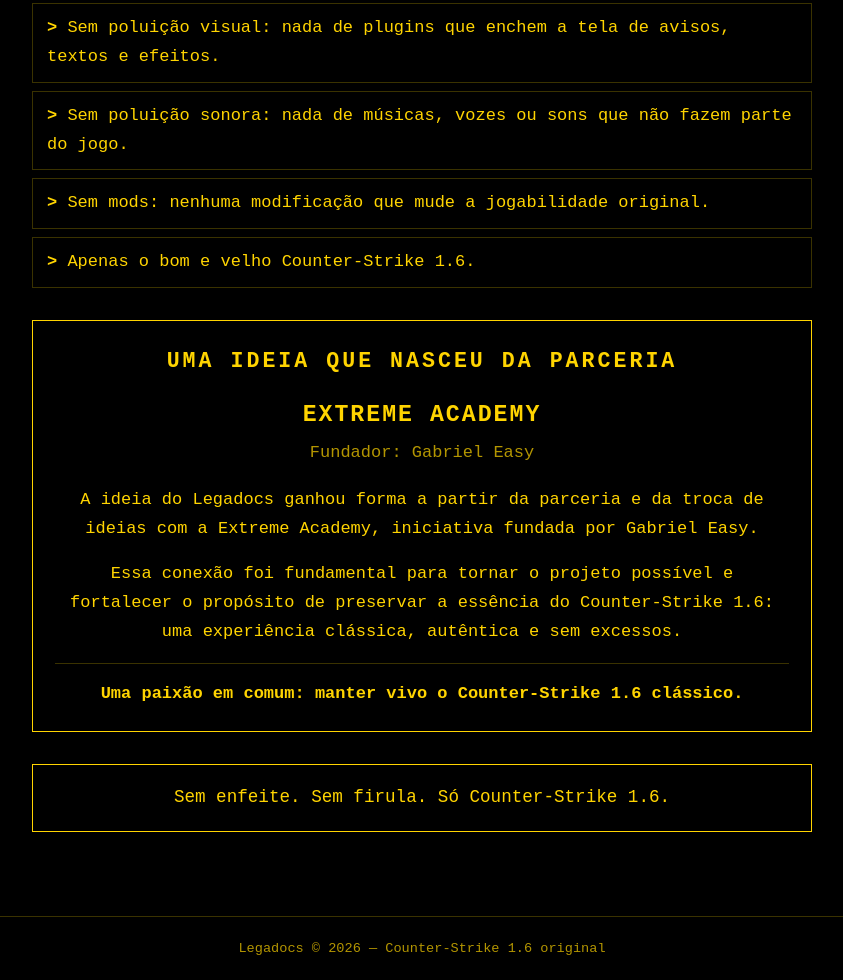
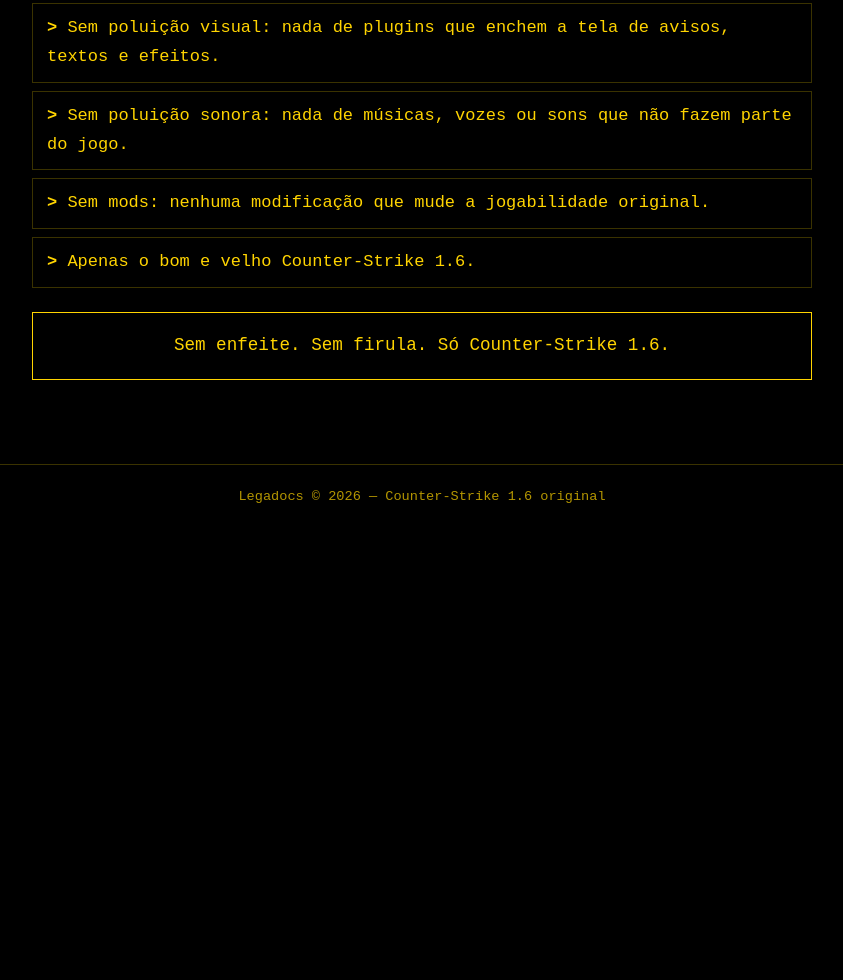
Before and after one commit to isaacdasilvacarneiro/legadocs, a plain HTML site: page index.html in a window 1280 px wide. Shown: the part 695-1675 px from the top of the page, without its empty margins (218-1061 px from the left). After the commit the page ends 1223 px from the top, so only its background shows below. Drawn offline with Linux system fonts and the light colour scheme.

Commit message:
Update index.html

```diff
--- a/index.html
+++ b/index.html
@@ -6,7 +6,7 @@
 
 <title>Legadocs | Counter-Strike 1.6 original</title>
 
-<meta name="description" content="Legadocs: comunidade dedicada à preservação do Counter-Strike 1.6 original, com a parceria da Extreme Academy. Sem mods, sem poluição visual e sonora.">
+<meta name="description" content="Legadocs: comunidade dedicada à preservação do Counter-Strike 1.6 original. Sem mods, sem poluição visual e sonora.">
 
 <meta name="theme-color" content="#000000">
 <link rel="canonical" href="https://www.legadocs.top/">
@@ -162,41 +162,6 @@
     font-weight: bold;
   }
 
-  .parceria {
-    border: 1px solid var(--amarelo);
-    padding: 22px;
-    margin: 32px 0;
-    text-align: center;
-  }
-
-  .parceria h2 {
-    border: none;
-    padding: 0;
-    margin: 0 0 16px;
-    font-size: 1.35rem;
-  }
-
-  .parceria .nome {
-    display: block;
-    color: var(--amarelo);
-    font-size: 1.45rem;
-    font-weight: bold;
-    letter-spacing: 2px;
-    margin: 10px 0 4px;
-  }
-
-  .parceria .fundador {
-    color: var(--amarelo-escuro);
-    margin-bottom: 18px;
-  }
-
-  .parceria .frase {
-    border-top: 1px solid var(--linha);
-    padding-top: 16px;
-    margin: 0;
-    font-weight: bold;
-  }
-
   .destaque {
     border: 1px solid var(--amarelo);
     padding: 18px 20px;
@@ -238,14 +203,6 @@
 
     body {
       font-size: 16px;
-    }
-
-    .parceria {
-      padding: 18px;
-    }
-
-    .parceria .nome {
-      font-size: 1.2rem;
     }
 
     h1, h2 {
@@ -338,35 +295,6 @@
     </li>
   </ul>
 
-  <section class="parceria">
-    <h2 data-i18n="partnershipTitle">
-      Uma ideia que nasceu da parceria
-    </h2>
-
-    <span class="nome">EXTREME ACADEMY</span>
-
-    <p class="fundador" data-i18n="founder">
-      Fundador: Gabriel Easy
-    </p>
-
-    <p data-i18n="partnership1">
-      A ideia do Legadocs ganhou forma a partir da parceria
-      e da troca de ideias com a Extreme Academy, iniciativa
-      fundada por Gabriel Easy.
-    </p>
-
-    <p data-i18n="partnership2">
-      Essa conexão foi fundamental para tornar o projeto possível
-      e fortalecer o propósito de preservar a essência do
-      Counter-Strike 1.6: uma experiência clássica, autêntica
-      e sem excessos.
-    </p>
-
-    <p class="frase" data-i18n="partnershipQuote">
-      Uma paixão em comum: manter vivo o Counter-Strike 1.6 clássico.
-    </p>
-  </section>
-
   <div class="destaque" data-i18n="highlight">
     Sem enfeite. Sem firula. Só Counter-Strike 1.6.
   </div>
@@ -383,7 +311,7 @@
   const translations = {
     "pt-BR": {
       pageTitle: "Legadocs | Counter-Strike 1.6 original",
-      description: "Legadocs: comunidade dedicada à preservação do Counter-Strike 1.6 original, com a parceria da Extreme Academy. Sem mods, sem poluição visual e sonora.",
+      description: "Legadocs: comunidade dedicada à preservação do Counter-Strike 1.6 original. Sem mods, sem poluição visual e sonora.",
       brand: "Legadocs",
       tagline: "Counter-Strike 1.6 — do jeito que sempre foi",
       navHome: "Início",
@@ -398,11 +326,6 @@
       rule2: "Sem poluição sonora: nada de músicas, vozes ou sons que não fazem parte do jogo.",
       rule3: "Sem mods: nenhuma modificação que mude a jogabilidade original.",
       rule4: "Apenas o bom e velho Counter-Strike 1.6.",
-      partnershipTitle: "Uma ideia que nasceu da parceria",
-      founder: "Fundador: Gabriel Easy",
-      partnership1: "A ideia do Legadocs ganhou forma a partir da parceria e da troca de ideias com a Extreme Academy, iniciativa fundada por Gabriel Easy.",
-      partnership2: "Essa conexão foi fundamental para tornar o projeto possível e fortalecer o propósito de preservar a essência do Counter-Strike 1.6: uma experiência clássica, autêntica e sem excessos.",
-      partnershipQuote: "Uma paixão em comum: manter vivo o Counter-Strike 1.6 clássico.",
       highlight: "Sem enfeite. Sem firula. Só Counter-Strike 1.6.",
       footer: "Legadocs © 2026 — Counter-Strike 1.6 original",
       documentLanguage: "pt-BR",
@@ -414,7 +337,7 @@
 
     "en-US": {
       pageTitle: "Legadocs | Classic Counter-Strike 1.6",
-      description: "Legadocs is a community dedicated to preserving classic Counter-Strike 1.6, in partnership with Extreme Academy. No gameplay mods, no visual clutter, no unnecessary sounds.",
+      description: "Legadocs is a community dedicated to preserving classic Counter-Strike 1.6. No gameplay mods, no visual clutter, no unnecessary sounds.",
       brand: "Legadocs",
       tagline: "Counter-Strike 1.6 — just the way it used to be",
       navHome: "Home",
@@ -429,11 +352,6 @@
       rule2: "No audio clutter: no music, voiceovers, or sounds that don't belong in the original game.",
       rule3: "No gameplay mods: no modifications that change the original gameplay.",
       rule4: "Just good old Counter-Strike 1.6.",
-      partnershipTitle: "An Idea Built Through Partnership",
-      founder: "Founder: Gabriel Easy",
-      partnership1: "Legadocs took shape through our partnership and exchange of ideas with Extreme Academy, an initiative founded by Gabriel Easy.",
-      partnership2: "This partnership was essential in bringing the project to life and strengthening our mission to preserve the essence of Counter-Strike 1.6: a classic, authentic experience without unnecessary extras.",
-      partnershipQuote: "A shared passion: keeping classic Counter-Strike 1.6 alive.",
       highlight: "No frills. No gimmicks. Just Counter-Strike 1.6.",
       footer: "Legadocs © 2026 — Classic Counter-Strike 1.6",
       documentLanguage: "en-US",
```
